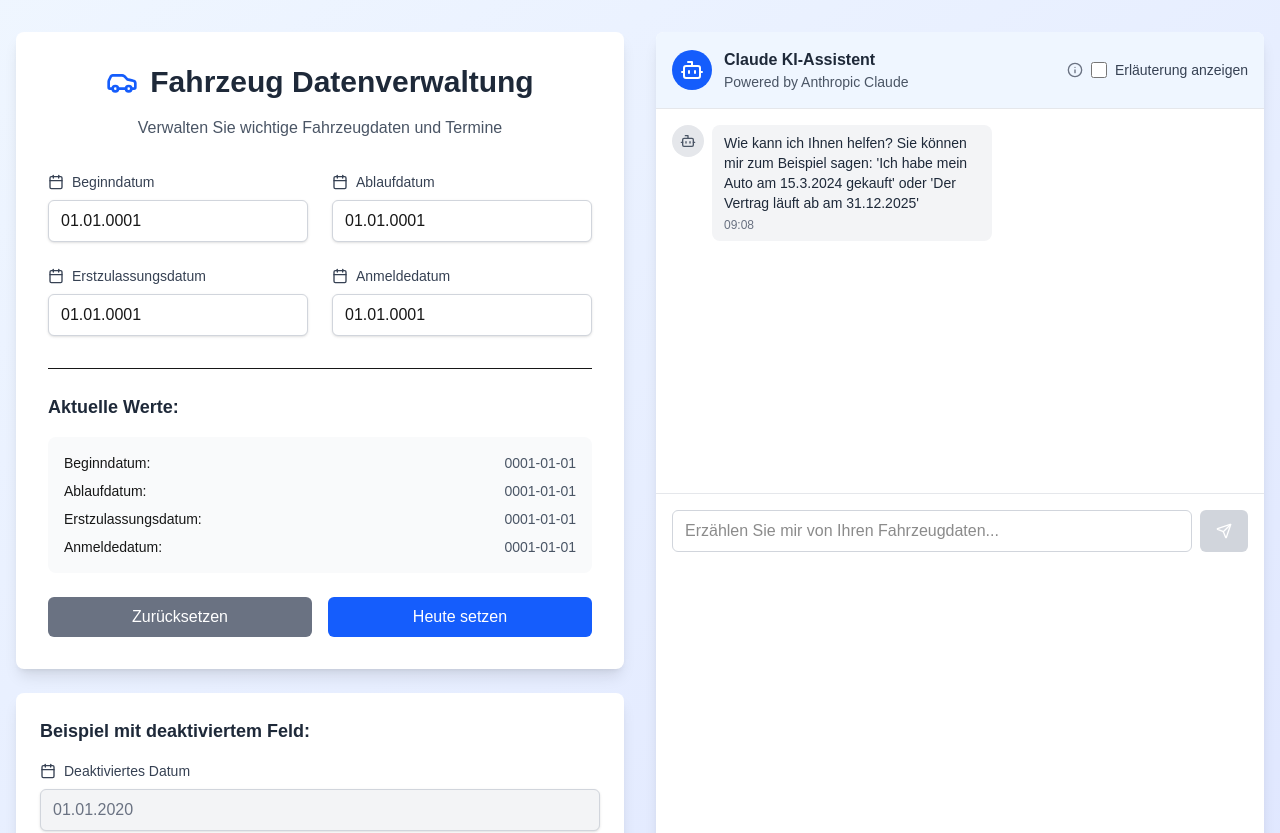
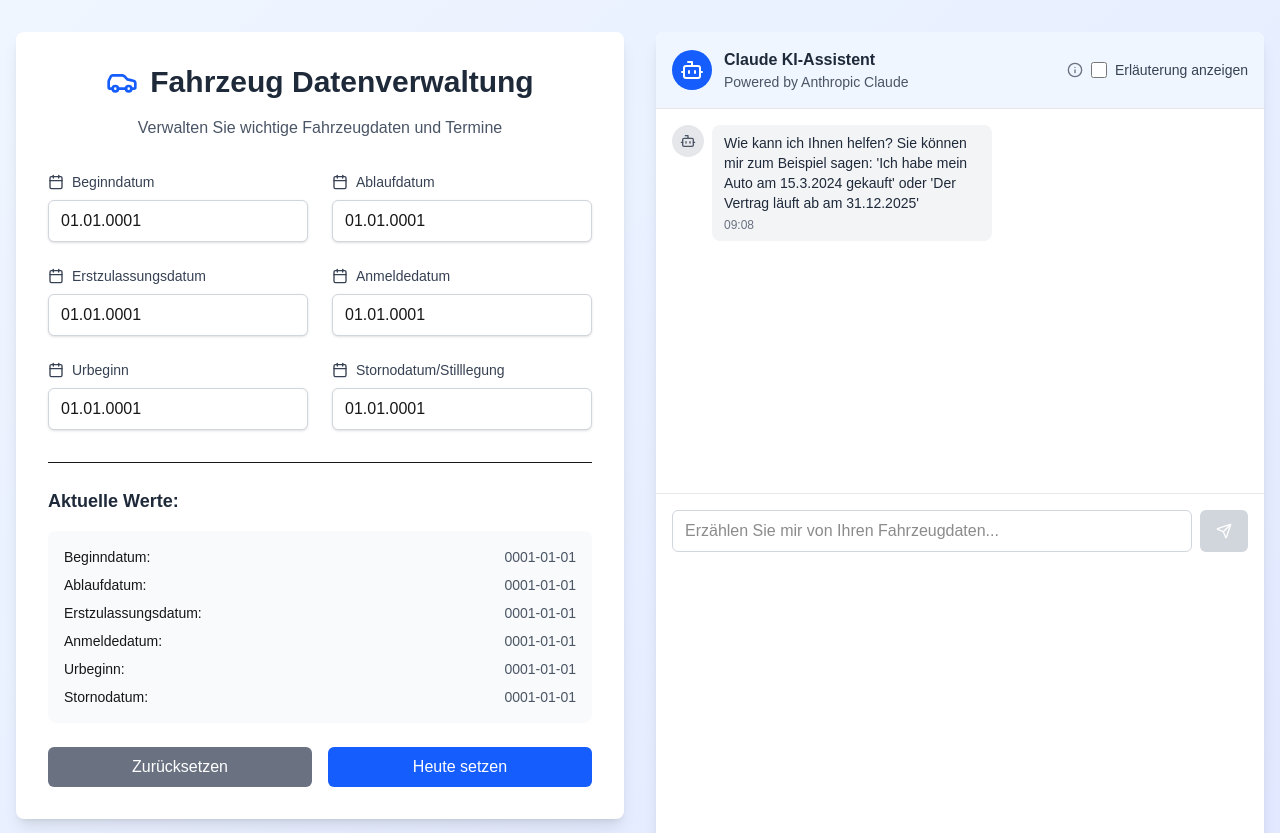
Before and after one commit to dsevenx/motor-date-app, a Next.js app: page / in a window 1280 px wide. Shown: the top 833 px of the page. Built offline with nearby package versions, Linux system fonts and the light colour scheme.

Commit message:
eigene Variante mit 2 neuen Datümer

```diff
--- a/src/app/api/extract-dates/route.ts
+++ b/src/app/api/extract-dates/route.ts
@@ -51,6 +51,8 @@ Aktuelle Feldwerte:
 - Ablaufdatum: ${currentValues.ablaufdatum || 'nicht gesetzt'}
 - Erstzulassungsdatum: ${currentValues.erstzulassungsdatum || 'nicht gesetzt'}
 - Anmeldedatum: ${currentValues.anmeldedatum || 'nicht gesetzt'}
+- Urbeginn: ${currentValues.urbeginn || 'nicht gesetzt'}
+- Stornodatum/Stilllegung: ${currentValues.stornodatum || 'nicht gesetzt'}
 
 Extrahiere nur die Daten, die im Text erwähnt sind. Bereits gesetzte Werte nicht überschreiben, außer sie werden explizit im Text geändert.
 `;
--- a/src/app/page.tsx
+++ b/src/app/page.tsx
@@ -11,15 +11,19 @@ const Page: React.FC = () => {
   const [ablaufdatum, setAblaufDatum] = useState<string>('0001-01-01');
   const [erstzulassungsdatum, setErstzulassungsDatum] = useState<string>('0001-01-01');
   const [anmeldedatum, setAnmeldeDatum] = useState<string>('0001-01-01');
+  const [urbeginn, setUrbeginn] = useState<string>('0001-01-01');
+  const [stornodatum, setStornodatum] = useState<string>('0001-01-01');
 
   const handleReset = () => {
     setBeginnDatum('0001-01-01');
     setAblaufDatum('0001-01-01');
     setErstzulassungsDatum('0001-01-01');
     setAnmeldeDatum('0001-01-01');
+    setUrbeginn('0001-01-01');
+    setStornodatum('0001-01-01');
   };
 
-  const handleUpdateVehicleData = (field: 'beginndatum' | 'ablaufdatum' | 'erstzulassungsdatum' | 'anmeldedatum', value: string) => {
+  const handleUpdateVehicleData = (field: 'beginndatum' | 'ablaufdatum' | 'erstzulassungsdatum' | 'anmeldedatum' | 'urbeginn' | 'stornodatum', value: string) => {
     switch (field) {
       case 'beginndatum':
         setBeginnDatum(value);
@@ -32,6 +36,12 @@ const Page: React.FC = () => {
         break;
       case 'anmeldedatum':
         setAnmeldeDatum(value);
+        break;
+      case 'urbeginn':
+        setUrbeginn(value);
+        break;
+      case 'stornodatum':
+        setStornodatum(value);
         break;
     }
   };
@@ -65,6 +75,20 @@ const Page: React.FC = () => {
       synonyms: ['anmeldedatum', 'gekauft', 'erworben', 'auto gekauft', 'fahrzeug gekauft', 'kauf', 'kaufdatum', 'übernommen', 'angemeldet'],
       currentValue: anmeldedatum,
       onChange: (value: string) => setAnmeldeDatum(value)
+    },
+    {
+      fieldKey: 'urbeginn',
+      label: 'Urbeginn',
+      synonyms: ['urbeginn', 'ursprüngliche Beginn', 'startdatum des ersten vertrags', 'anfangsdatum des ersten vertrags', 'ursprünglicher vertragsbeginn'],
+      currentValue: urbeginn,
+      onChange: (value: string) => setUrbeginn(value)
+    },
+    {
+      fieldKey: 'stornodatum',
+      label: 'Stornodatum/Stilllegung',
+      synonyms: ['stornodatum', 'kündigungsdatum', 'stilllegung', 'abmeldung', 'vertrag beenden', 'vertrag kündigen'],
+      currentValue: stornodatum,
+      onChange: (value: string) => setStornodatum(value)
     }
   ];
 
@@ -74,6 +98,8 @@ const Page: React.FC = () => {
     setAblaufDatum(today);
     setErstzulassungsDatum(today);
     setAnmeldeDatum(today);
+    setUrbeginn(today);
+    setStornodatum(today);
   };
 
   return (
@@ -117,7 +143,7 @@ const Page: React.FC = () => {
                   onChange={setErstzulassungsDatum}
                   label="Erstzulassungsdatum"
                   valueText4KiModell="Erstzulassung, erstmals zugelassen, Zulassung, Neuzulassung, zum ersten Mal angemeldet, Fahrzeug ist von"
-                  // disabled={true} // Beispiel für deaktiviertes Feld
+                // disabled={true} // Beispiel für deaktiviertes Feld
                 />
 
                 <MotorDate
@@ -125,6 +151,18 @@ const Page: React.FC = () => {
                   onChange={setAnmeldeDatum}
                   label="Anmeldedatum"
                   valueText4KiModell="Anmeldedatum, gekauft, erworben, Auto gekauft, Fahrzeug gekauft, Kauf, Kaufdatum, übernommen, angemeldet"
+                />
+                <MotorDate
+                  value={urbeginn}
+                  onChange={setUrbeginn}
+                  label="Urbeginn"
+                  valueText4KiModell="Urbeginn, ursprüngliche Beginn, Startdatum des ersten Vertrags, Anfangsdatum des ersten Vertrags, ursprünglicher Vertragsbeginn"
+                />
+                <MotorDate
+                  value={stornodatum}
+                  onChange={setStornodatum}
+                  label="Stornodatum/Stilllegung"
+                  valueText4KiModell="Stornodatum, Kündigungsdatum, Stilllegung, Abmeldung, Vertrag beenden, Vertrag kündigen"
                 />
               </div>
 
@@ -148,6 +186,14 @@ const Page: React.FC = () => {
                   <div className="flex justify-between">
                     <span className="font-medium">Anmeldedatum:</span>
                     <span className="text-gray-600">{anmeldedatum || 'Nicht gesetzt'}</span>
+                  </div>
+                  <div className="flex justify-between">
+                    <span className="font-medium">Urbeginn:</span>
+                    <span className="text-gray-600">{urbeginn || 'Nicht gesetzt'}</span>
+                  </div>
+                  <div className="flex justify-between">
+                    <span className="font-medium">Stornodatum:</span>
+                    <span className="text-gray-600">{stornodatum || 'Nicht gesetzt'}</span>
                   </div>
                 </div>
               </div>
--- a/src/constants/systempromts.tsx
+++ b/src/constants/systempromts.tsx
@@ -45,6 +45,8 @@ DATUMS-SYNONYME:
 - Ablaufdatum: Enddatum, bis wann, läuft ab, Vertragsende, Versicherungsende, Gültigkeitsende, Frist
 - Erstzulassungsdatum: Erstzulassung, erstmals zugelassen, Zulassung, Neuzulassung, zum ersten Mal angemeldet, Fahrzeug ist von, LIEFERTERMIN (bei Neuwagen)
 - Anmeldedatum: gekauft, erworben, Auto gekauft, Fahrzeug gekauft, Kauf, Kaufdatum, übernommen, angemeldet, ÜBERGABE (bei Neuwagen)
+- Urbeginn: Beginn der Fahrzeugnutzung überhaupt, oft dem Beginn gleich es sei denn es wir erwähnt, das man bereits vorher ein Auto hatten
+- Stornodatum/Stilllegung: ausserordentliche Kündigung, abmeldung, stornierung , Fahrzeug abmelden, Fahrzeug stilllegen, Fahrzeug abgemeldet, Fahrzeug stillgelegt
 
 VERARBEITUNGSLOGIK:
 1. Extrahiere alle Daten aus dem Text
@@ -94,6 +96,20 @@ Antworte IMMER mit einem gültigen JSON-Objekt in diesem Format:
       "source": "",
       "corrected": true/false,
       "originalValue": null
+    },
+     "urbeginn": {
+      "value": null,
+      "confidence": 0.0,
+      "source": "",
+      "corrected": true/false,
+      "originalValue": null
+    },
+     "stornodatum/stillegungsdatum": {
+      "value": null,
+      "confidence": 0.0,
+      "source": "",
+      "corrected": true/false,
+      "originalValue": null
     }
   },
   "overallConfidence": 0.85,
```
Also changed, not shown: Beispielanfragen.txt.
